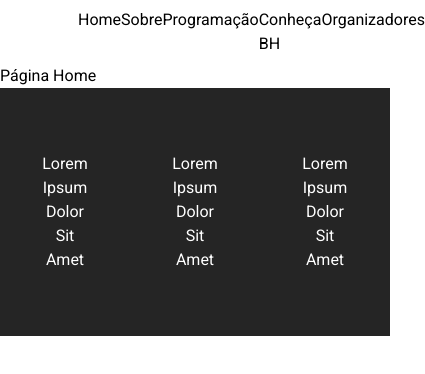
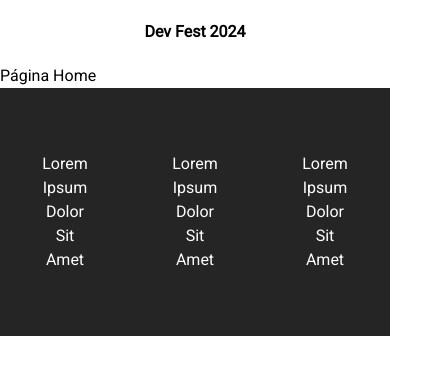
Before and after one commit to marialmeida1/site-devfest-hospedado, a Next.js app: page / in a window 390 px wide. Shown: the top 374 px of the page, 425 px wide, since content can reach past the window. Built offline with nearby package versions, Linux system fonts and the light colour scheme.

Commit message:
feat: atualização do navbar

```diff
--- a/src/app/about/page.tsx
+++ b/src/app/about/page.tsx
@@ -10,7 +10,7 @@ import Modal from "../components/common/Modal";
 export default function About() {
    return (
       <div>
-         <section className="container pt-12 pb-6">
+         <section className="container py-6">
             <div>
                <SectionTitle align="text-center">O que é o DevFest?</SectionTitle>
                <SectionDescription>
--- a/src/app/components/common/Modal.tsx
+++ b/src/app/components/common/Modal.tsx
@@ -18,7 +18,7 @@ function Modal({children}: Props) {
    return (
       <>
          {modal && (
-            <dialog className="fixed left-0 top-0 w-full h-full bg-black bg-opacity-50 z-50 overflow-auto backdrop-blur flex justify-center items-center">
+            <dialog className="fixed left-0 top-0 w-full h-full bg-black bg-opacity-50 z-50 overflow-auto backdrop-blur flex justify-center items-center p-4">
                <div className="relative">
                   <Link href={pathname} className="absolute right-0 m-2">
                      <div className="bg-white rounded-full w-8 h-8 flex justify-center items-center">
--- a/src/app/components/common/navbar/navbar.css
+++ /dev/null
@@ -1,13 +0,0 @@
-#nav-header {
-   width: 100%;
-   height: 64px;
-   display: flex;
-   align-items: center;
-   justify-content: center;
-}
-
-#nav-header #header-links {
-   width: 60%;
-   display: flex;
-   justify-content: space-between;
-}
--- a/src/app/components/common/navbar/navbar.tsx
+++ b/src/app/components/common/navbar/navbar.tsx
@@ -1,16 +1,59 @@
-import React from 'react';
-import './navbar.css';
+"use client";
+import React, {useState} from "react";
 
 export const Navbar = () => {
-  return (
-    <nav id='nav-header'>
-        <ul id='header-links'>
-            <li><a href="/">Home</a></li>
-            <li><a href="../../about">Sobre</a></li>
-            <li><a href="../../schedule">Programação</a></li>
-            <li><a href="../../bh">Conheça BH</a></li>
-            <li><a href="../../organizers">Organizadores</a></li>
-        </ul>
-    </nav>
-  );
-}
+   const links = [
+      {
+         name: "Home",
+         link: "/",
+      },
+      {
+         name: "Sobre",
+         link: "../../about",
+      },
+      {
+         name: "Programação",
+         link: "../../schedule",
+      },
+      {
+         name: "Conheça BH",
+         link: "../../bh",
+      },
+      {
+         name: "Organizadores",
+         link: "../../organizers",
+      },
+   ];
+
+   const [showMe, setShowMe] = useState(false);
+   function toggle() {
+      setShowMe(!showMe);
+   }
+
+   return (
+      <>
+         {" "}
+         <nav className="w-full h-16 flex items-center justify-center">
+            <ul className="w-3/5 hidden md:flex md:justify-between ">
+               {links.map((el, i) => (
+                  <li key={i}>
+                     <a href={el.link}>{el.name}</a>
+                  </li>
+               ))}
+            </ul>
+            <div className="md:hidden">
+               <h2 className="font-bold font-lg" onClick={toggle}>
+                  Dev Fest 2024
+               </h2>
+            </div>
+         </nav>
+         <div className={showMe ? "block" : "hidden"}>
+            {links.map((el, i) => (
+               <li key={i} className="list-none w-full flex justify-center py-2 bg-gray-50 border-b border-gray-200">
+                  <a href={el.link}>{el.name}</a>
+               </li>
+            ))}
+         </div>
+      </>
+   );
+};
```
